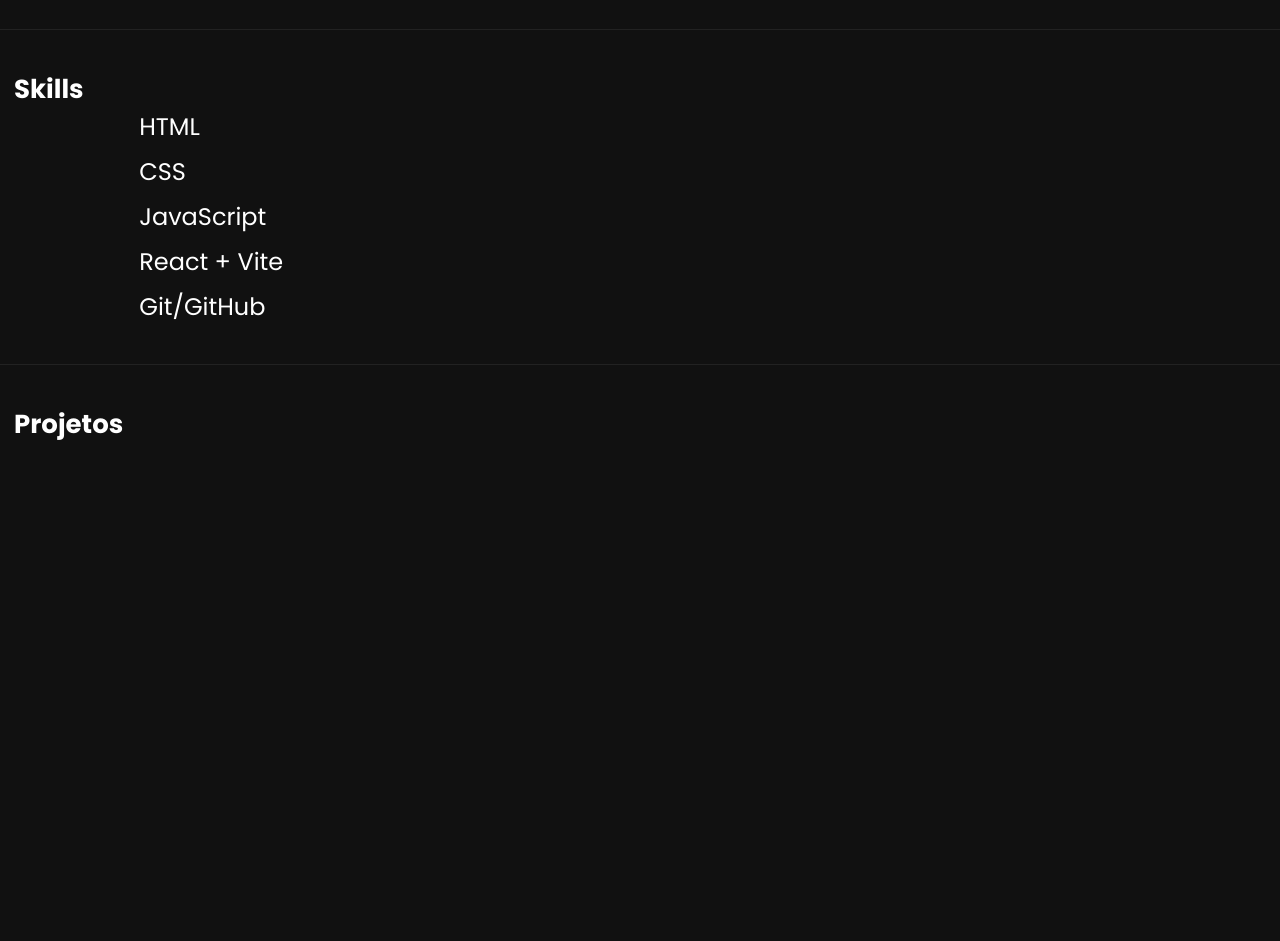
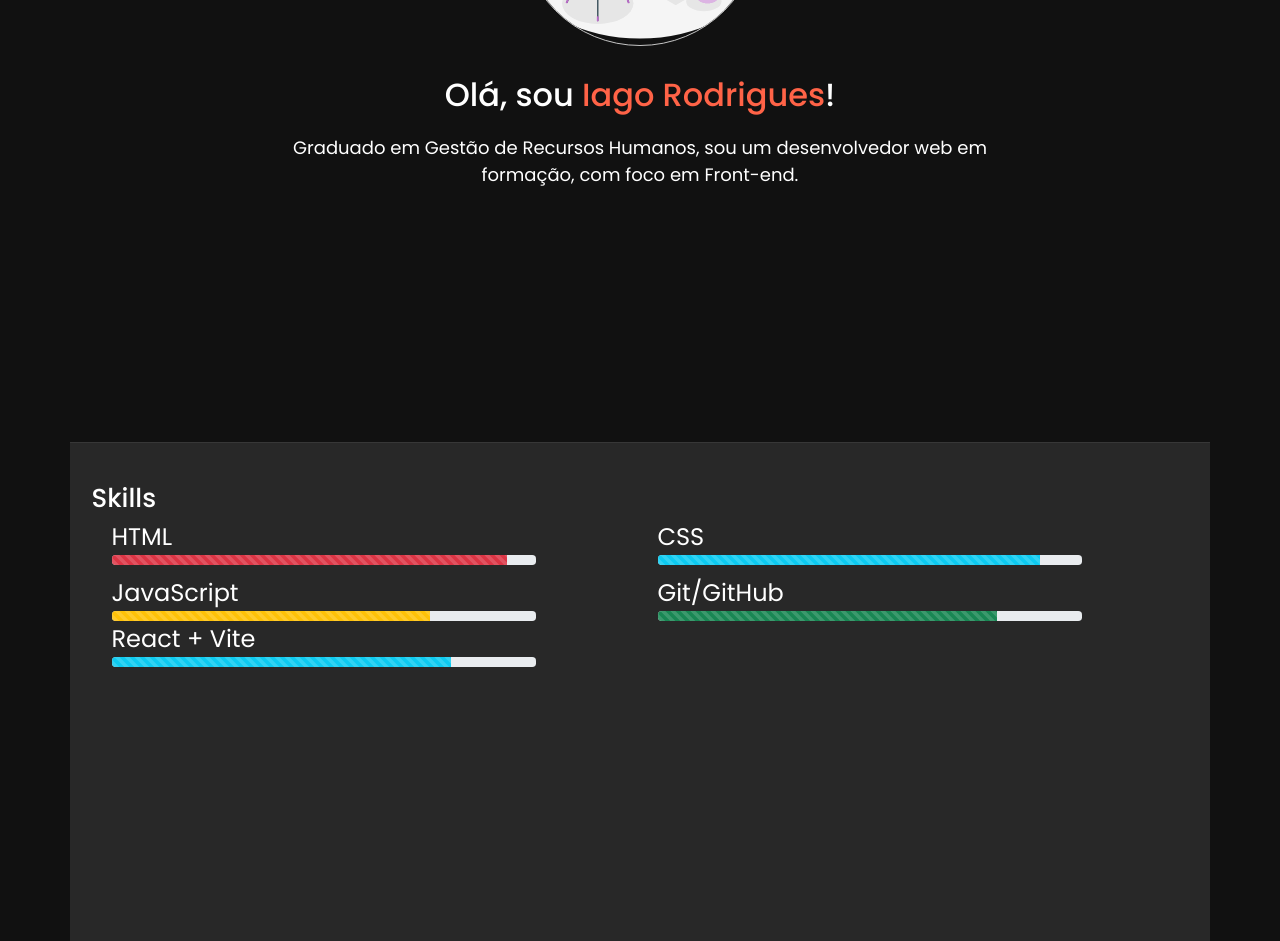
Before and after one commit to IagoRdgs/portfolio, a React (Vite) app: page / in a window 1280 px wide. Shown: the part 440-1381 px from the top of the page. Before the commit the page ends 884 px from the top, so only its background shows below. Built offline with nearby package versions, Linux system fonts and the light colour scheme.

Commit message:
refactor: reestructuring of components/pages and add of the react-bootstrap grid and container

```diff
--- a/package.json
+++ b/package.json
@@ -10,7 +10,9 @@
     "preview": "vite preview"
   },
   "dependencies": {
+    "bootstrap": "^5.3.3",
     "react": "^18.2.0",
+    "react-bootstrap": "^2.10.2",
     "react-dom": "^18.2.0",
     "react-icons": "^5.1.0"
   },
--- a/src/App.jsx
+++ b/src/App.jsx
@@ -1,4 +1,5 @@
-import Home from "./components/pages/Home"
+import Home from "./components/pages/Home/Home";
+import 'bootstrap/dist/css/bootstrap.min.css';
 
 function App() {
 
--- a/src/components/layout/Nav.module.css
+++ b/src/components/layout/Nav.module.css
@@ -24,7 +24,7 @@ nav {
     right: 0;
     overflow: hidden;
     transition: all 0.38s ease-in-out;
-    background-color: #111;
+    background-color: #11111103;
     box-shadow: -1px 1px 5px 0px rgba(0, 0, 0, 0.9);
 }
 
@@ -53,6 +53,10 @@ nav.active {
     overflow: hidden;
 }
 
+nav ul {
+    list-style: none;
+}
+
 nav ul li a {
     display: flex;
     text-decoration: none;
@@ -70,5 +74,5 @@ nav ul li .title {
 
     width: 100%;
     height: 6rem;
-    font-size: 1.4rem;
+    font-size: 1.8rem;
 }
--- a/src/components/pages/Home.jsx
+++ /dev/null
@@ -1,43 +0,0 @@
-import styles from "./Home.module.css";
-
-import Nav from "../layout/Nav";
-
-import hero from "../../assets/hero-programming.svg";
-
-export default function Home() {
-
-    return (
-        <>
-            <header>
-                <Nav />
-            </header>
-            <main>
-                <section id="sobre" className={styles.info_container}>
-                    <div className={styles.profile_container}>
-                        <img src={hero} alt="hero" />
-                    </div>
-                    <div className={styles.info}>
-                        <h1>Olá, sou <span>Iago Rodrigues</span>!</h1>
-                        <p>Graduado em Gestão de Recursos Humanos, sou um desenvolvedor web em formação, com foco em Front-end.</p>
-                    </div>
-                </section>
-
-                <section className={styles.skills}>
-                    <h2 id="skills">Skills</h2>
-                    <ul className={styles.skills_list}>
-                        <li>HTML</li>
-                        <li>CSS</li>
-                        <li>JavaScript</li>
-                        <li>React + Vite</li>
-                        <li>Git/GitHub</li>
-                    </ul>
-                </section>
-
-                <section className={styles.projects}>
-                    <h2 id="projects">Projetos</h2>
-                </section>
-            </main>
-
-        </>
-    );
-};
--- /dev/null
+++ b/src/components/pages/Home/Home.jsx
@@ -0,0 +1,27 @@
+import styles from "./Home.module.css";
+
+import { Container, Row, Col } from "react-bootstrap";
+
+import Nav from "../../layout/Nav";
+
+import About from "./sections/About/About";
+import Skills from "./sections/Skills/Skills";
+
+export default function Home() {
+
+    return (
+        <>
+            <Container fluid="xl" style={{padding: 0}}>
+                <header>
+                    <Nav />
+                </header>
+                <main>
+                    <About />
+                    <Skills />
+                </main>
+
+            </Container>
+
+        </>
+    );
+};
--- /dev/null
+++ b/src/components/pages/Home/sections/About/About.jsx
@@ -0,0 +1,21 @@
+import styles from "./About.module.css";
+
+
+
+import hero from "../../../../../assets/hero-programming.svg";
+
+export default function About() {
+    return (
+        <>
+            <section id="sobre" className={styles.about_container}>
+                <div className={styles.profile_container}>
+                    <img src={hero} alt="hero" />
+                </div>
+                <div className={styles.about}>
+                    <h1>Olá, sou <span>Iago Rodrigues</span>!</h1>
+                    <p>Graduado em Gestão de Recursos Humanos, sou um desenvolvedor web em formação, com foco em Front-end.</p>
+                </div>
+            </section>
+        </>
+    );
+};
--- a/src/components/pages/Home.module.css
+++ b/src/components/pages/Home/sections/About/About.module.css
@@ -1,4 +1,6 @@
-main .info_container {
+.about_container {
+    width: 100%;
+    height: 100vh;
     display: flex;
     flex-flow: column wrap;
     justify-content: center;
@@ -19,58 +21,26 @@ main .info_container {
     border-radius: 50%;
 }
 
-.info {
+.about {
     display: flex;
     flex-flow: column;
     align-items: center;
     gap: 1.5rem;
 }
 
-.info h1 {
+.about h1 {
     color: #fff;
     font-size: 3.2rem;
     text-align: center;
 }
 
-.info h1 span {
+.about h1 span {
     color: tomato;
 }
 
-.info p {
+.about p {
     color: #fff;
     font-size: 1.8rem;
     text-align: center;
     width: 70%;
 }
-
-.skills,
-.projects {
-    width: 100%;
-    display: flex;
-    flex-flow: column;
-    margin: 0 auto;
-    padding: 4rem 1.4rem 0 1.4rem;
-    border-top: 1px solid #c5c5c518;
-    margin-top: 4rem;
-}
-
-.skills h2,
-.projects h2 {
-    color: #fff;
-    font-size: 2.6rem;
-}
-
-.skills .skills_list {
-    list-style: none;
-    width: 80%;
-    margin: 0 auto;
-    display: flex;
-    flex-flow: column nowrap;
-    gap: 1rem;
-    justify-content: center;
-}
-
-.skills .skills_list li {
-    font-size: 2.4rem;
-    color: #fff;
-}
--- /dev/null
+++ b/src/components/pages/Home/sections/Skills/Skills.jsx
@@ -0,0 +1,65 @@
+import styles from "./Skills.module.css";
+
+import ProgressBar from "react-bootstrap/ProgressBar";
+import { Container, Row, Col } from "react-bootstrap";
+
+export default function Skills() {
+    return (
+        <section className={styles.skills_container}>
+            <Container>
+                <h2>Skills</h2>
+                <ul className={styles.skills_list}>
+                    <Row>
+                        <Col md={6}>
+                            <SkillItem
+                                title="HTML"
+                                amount={93}
+                                type="danger"
+                            />
+                        </Col>
+                        <Col md={6}>
+                            <SkillItem
+                                title="CSS"
+                                amount={90}
+                                type="info"
+                            />
+                        </Col>
+                    </Row>
+                    <Row>
+                        <Col md={6}>
+                            <SkillItem
+                                title="JavaScript"
+                                amount={75}
+                                type="warning"
+                            />
+                        </Col>
+                        <Col md={6}>
+                            <SkillItem
+                                title="Git/GitHub"
+                                amount={80}
+                                type="success"
+                            />
+                        </Col>
+                        <Col md={6}>
+                            <SkillItem
+                                title="React + Vite"
+                                amount={80}
+                                type="info"
+                            />
+
+                        </Col>
+                    </Row>
+                </ul>
+            </Container>
+        </section>
+    );
+};
+
+const SkillItem = ({ title, amount, type }) => {
+    return (
+        <li className={styles.skill_items}>
+            {title}
+            <ProgressBar variant={type} now={amount} animated />
+        </li>
+    )
+};
--- /dev/null
+++ b/src/components/pages/Home/sections/Skills/Skills.module.css
@@ -0,0 +1,34 @@
+.skills_container {
+    width: 100%;
+    height: 100vh;
+    display: flex;
+    flex-flow: column;
+    margin: 0 auto;
+    padding: 4rem 1.4rem 0 1.4rem;
+    border-top: 1px solid #c5c5c518;
+    margin-top: 4rem;
+    background-color: rgb(40, 40, 40);
+}
+
+.skills_container h2 {
+    color: #fff;
+    font-size: 2.6rem;
+}
+
+.skills_container .skills_list {
+    list-style: none;
+    width: 100%;
+    margin: 0 auto;
+    display: flex;
+    flex-flow: column nowrap;
+    gap: 1rem;
+    justify-content: center;
+}
+
+.skills_container .skills_list .skill_items {
+    font-size: 2.4rem;
+    color: #fff;
+    display: flex;
+    flex-flow: column;
+    max-width: 80%;
+}
```
Also changed, not shown: src/components/pages/Home/Home.module.css (added), 1 other file (tests, documents, lock files or other folders).
